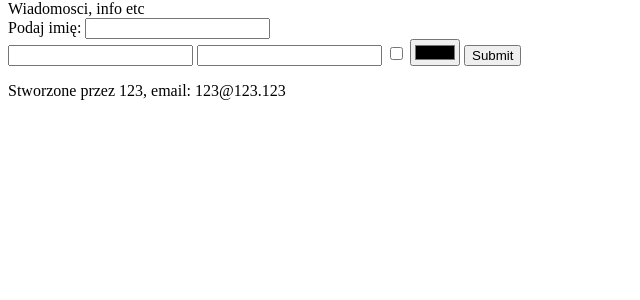
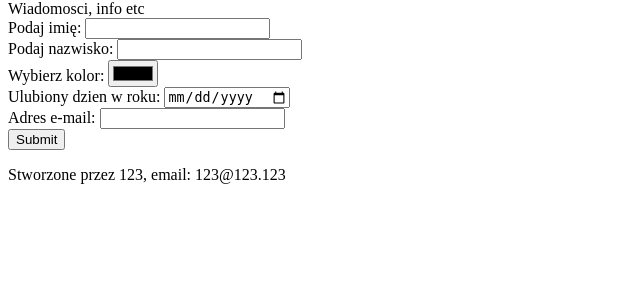
Before and after one commit to pkiczko/pythoon_sroda, a Flask app: page / in a window 1280 px wide. Shown: the part 26-326 px from the top of the page, without its empty margins (0-640 px from the left). Run offline with Flask 2, Linux system fonts and the light colour scheme.

Commit message:
poprawione 12/01

```diff
--- a/run.py
+++ b/run.py
@@ -30,17 +30,15 @@ def home():
 
 @app.route('/', methods=['POST'])   #tutaj akcja jest w przypadku gdy uzytkownik przekaze jakies dane do serwera
 def my_form_post():
-    text = request.form['text']
-    text2 = request.form['text2']
-    text3 = request.form['text3']
-    if (request.form.get('checkbox1')):
-        checkbox1 = request.form.get('checkbox1')
-    else:
-        checkbox1 = 'off'
+
+    zmienna_imie = request.form['osoba_imie']
+    zmienna_nazwisko = request.form['osoba_nazwisko']
     color = request.form['color']
+    data = request.form['pole_daty']
+    email = request.form['adres_email']
                                     #zapisanie danych uzytkownika do zmiennej
-    processed_text = text.upper()   #zmiana danych wprowadzonych (wszystkie male litery na duze)
-    return '<p style="color:' + color + ';">'+processed_text + text2 + text3 + ' Wybrany kolor: ' + color+ 'status checkboxu: ' + checkbox1 +'</p>'
+    #processed_text = zmienna_imie.upper()   #zmiana danych wprowadzonych (wszystkie male litery na duze)
+    return f'<p>Wybrany kolor: <div style="background:{color};color=white; display=inline-block;">{color}</div><br>Imie: {zmienna_imie}<br>Nazwisko: {zmienna_nazwisko}<br>Podana data: {data}<br>Adres e-mail: {email}</p>'
     #po komendzie 'post' (submit, przeslij), serwer przetwarza dane i daje odpowiedz
 
 @app.route('/innastrona')           #analogicznie, przy sciezce dostepowej do serwera z dopiskiem /innastrona
--- a/templates/index.html
+++ b/templates/index.html
@@ -7,12 +7,22 @@ Menu, Data, COSTAM
 <Main>
 Wiadomosci, info etc<br>
 <form method="POST">
-    <label for="text">Podaj imię:</label>
-    <input id='text' name="text"> <br>
-    <input name="text2">
-    <input name="text3">
-    <input type=checkbox name='checkbox1'>
-    <input type="color" name='color'>
+    <label for="imie">Podaj imię:</label>
+    <input id='imie' name="osoba_imie"> <br>
+
+    <label for="nazwisko">Podaj nazwisko:</label>
+    <input id='nazwisko' name="osoba_nazwisko"> <br>
+
+    <label for="kolorek">Wybierz kolor:</label>
+    <input id="kolorek" type="color" name='color'><br>
+
+    <label for="data">Ulubiony dzien w roku:</label>
+    <input id="data" type="date" name='pole_daty'><br>
+
+    <label for="email">Adres e-mail:</label>
+    <input id="email" type="email" name='adres_email'><br>
+
+
     <input type="submit">
 </form>
 
```
